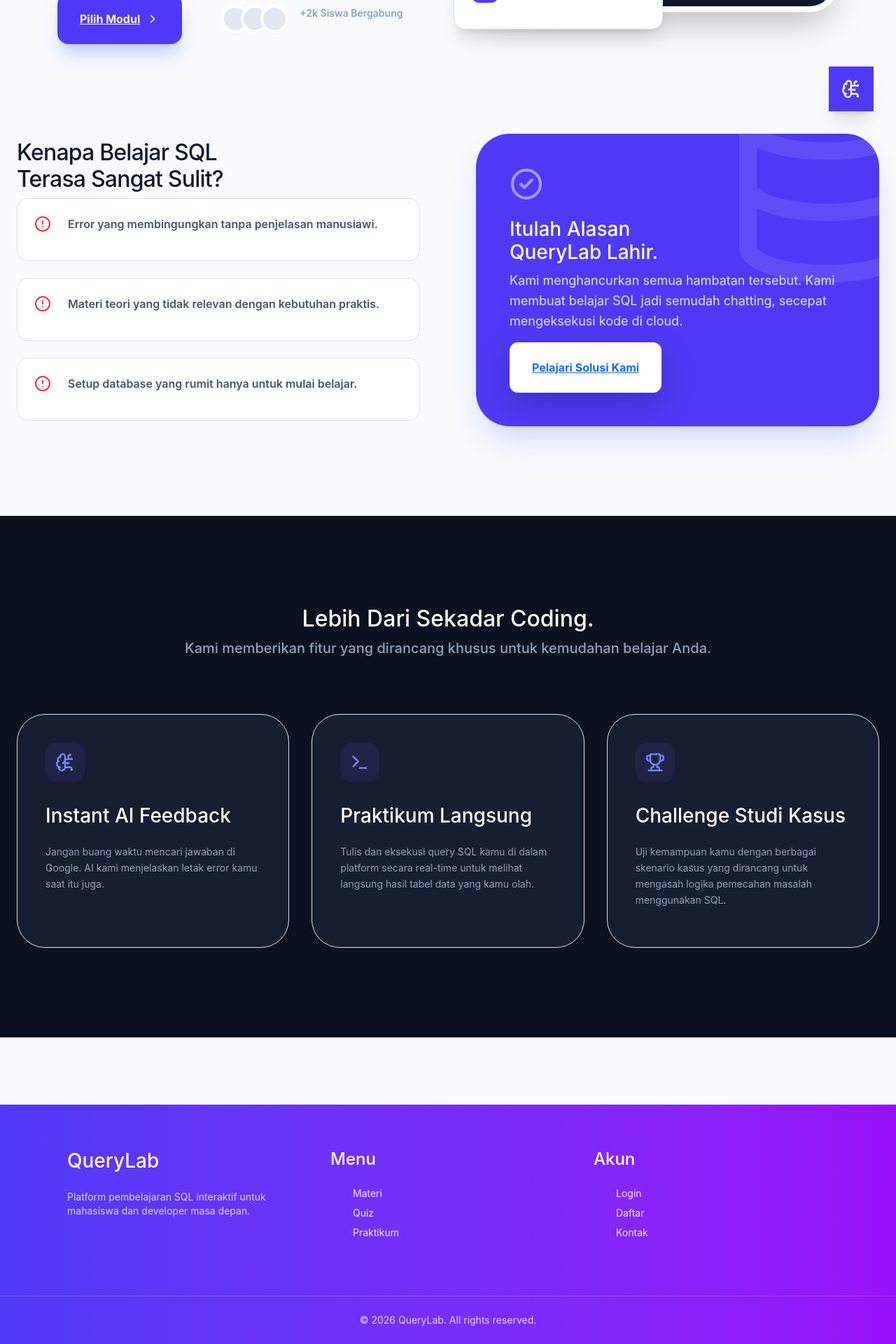
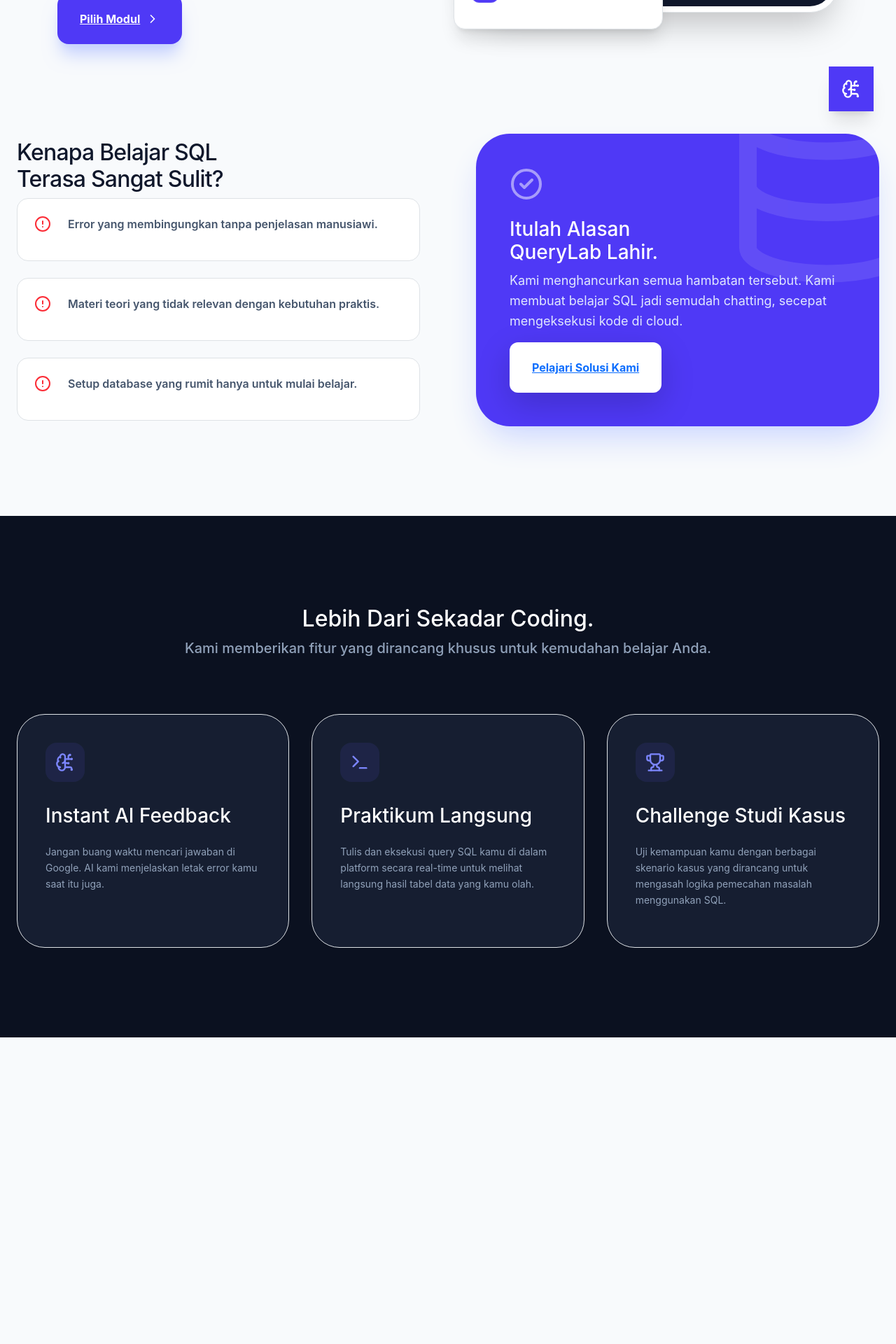
Before and after one commit to Hizkia-wa/QueryLab-AI, a React (Vite) app in the folder querylab-frontend/: page / in a window 1280 px wide. Shown: the part 609-2529 px from the top of the page at 70% size. After the commit the page ends 2091 px from the top, so only its background shows below. Built offline with nearby package versions, Linux system fonts and the light colour scheme.

Commit message:
perbaikan lagi

```diff
--- a/querylab-frontend/src/App.jsx
+++ b/querylab-frontend/src/App.jsx
@@ -1,5 +1,4 @@
 import Navbar from "./components/Navbar";
-import Footer from "./components/Footer";
 import { BrowserRouter as Router, Routes, Route } from "react-router-dom";
 
 import HomePage from "./pages/Homepage";
@@ -37,8 +36,6 @@
         </main>
 
         <QueryLabAI />
-
-        <Footer />
       </div>
     </Router>
   );
--- a/querylab-frontend/src/components/Footer.jsx
+++ /dev/null
@@ -1,36 +0,0 @@
-export default function Footer() {
-  return (
-    <footer className="bg-gradient-to-r from-indigo-600 to-purple-600 text-white mt-24">
-      <div className="max-w-6xl mx-auto px-8 py-16 grid md:grid-cols-3 gap-10">
-        <div>
-          <h3 className="text-xl font-bold mb-4">QueryLab</h3>
-          <p className="text-sm opacity-80">
-            Platform pembelajaran SQL interaktif untuk mahasiswa dan developer masa depan.
-          </p>
-        </div>
-
-        <div>
-          <h4 className="font-semibold mb-4">Menu</h4>
-          <ul className="space-y-2 text-sm opacity-90">
-            <li>Materi</li>
-            <li>Quiz</li>
-            <li>Praktikum</li>
-          </ul>
-        </div>
-
-        <div>
-          <h4 className="font-semibold mb-4">Akun</h4>
-          <ul className="space-y-2 text-sm opacity-90">
-            <li>Login</li>
-            <li>Daftar</li>
-            <li>Kontak</li>
-          </ul>
-        </div>
-      </div>
-
-      <div className="border-t border-white/20 text-center py-6 text-sm opacity-80">
-        © {new Date().getFullYear()} QueryLab. All rights reserved.
-      </div>
-    </footer>
-  );
-}
--- a/querylab-frontend/src/components/Navbar.jsx
+++ b/querylab-frontend/src/components/Navbar.jsx
@@ -39,7 +39,7 @@
           <NavLink to="/materi" active={location.pathname === "/materi"}>
             <BookOpen size={16} /> Materi
           </NavLink>
-          <NavLink to="/modul" active={location.pathname === "/modul"}>
+          <NavLink to="/praktikum" active={location.pathname === "/modul"}>
             <Code2 size={16} /> Praktikum
           </NavLink>
           <NavLink to="/challenge" active={location.pathname === "/challenge"}>
--- a/querylab-frontend/src/pages/Homepage.jsx
+++ b/querylab-frontend/src/pages/Homepage.jsx
@@ -51,17 +51,11 @@
 
             <motion.div variants={itemVariants} className="flex flex-wrap gap-5">
               <Link
-                to="/modul"
+                to="/praktikum"
                 className="px-8 py-4 bg-indigo-600 text-white rounded-2xl font-bold shadow-xl shadow-indigo-200 hover:bg-indigo-700 hover:-translate-y-1 transition-all flex items-center gap-2"
               >
                 Pilih Modul <ChevronRight size={20} />
               </Link>
-              <div className="flex items-center gap-3 px-2">
-                <div className="flex -space-x-3">
-                  {[1,2,3].map(i => <div key={i} className="w-10 h-10 rounded-full border-4 border-white bg-slate-200" />)}
-                </div>
-                <p className="text-sm font-semibold text-slate-400">+2k Siswa Bergabung</p>
-              </div>
             </motion.div>
           </motion.div>
 
```
